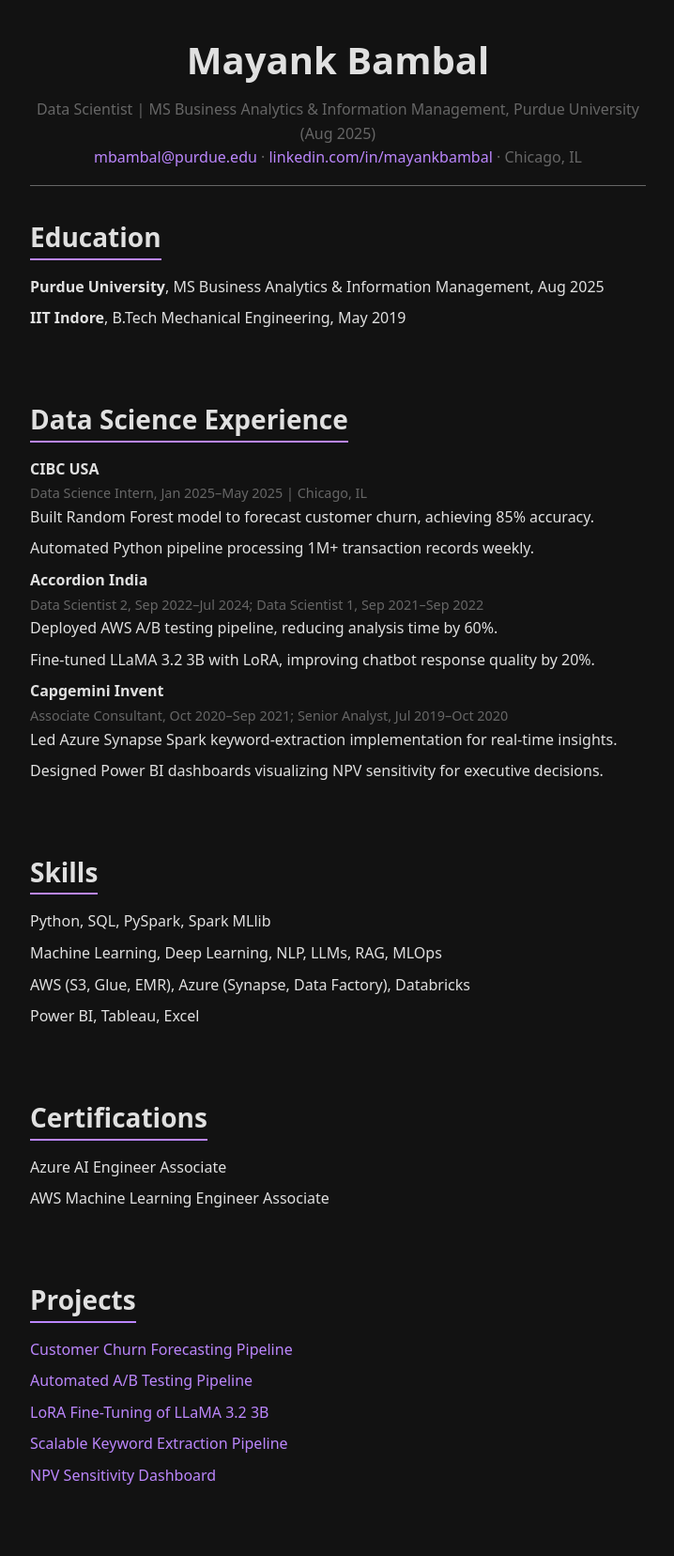
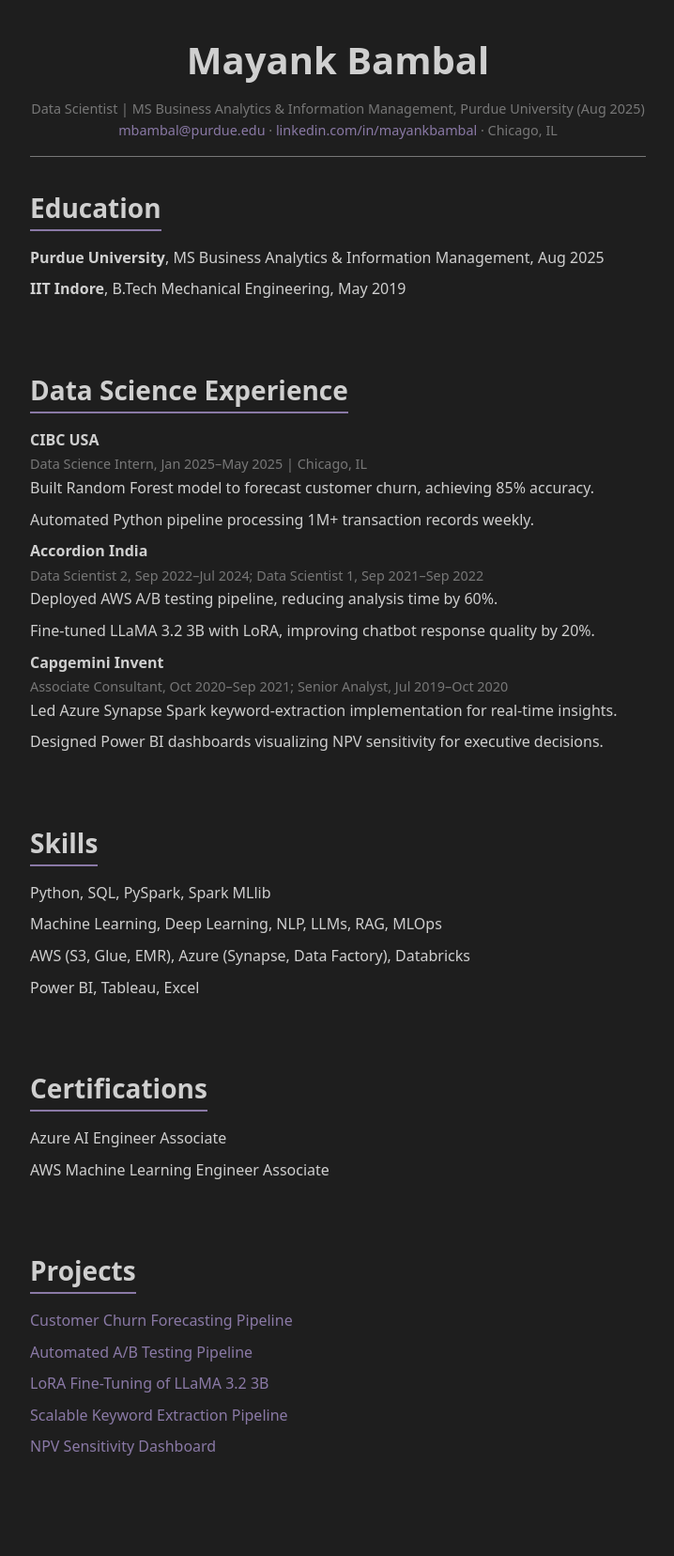
Before and after one commit to MayankBambal/mayankbambal.github.io, a Jekyll site: the page index.html, which Jekyll copies as it is, in a window 1280 px wide. Shown: the whole page at 94% size, without its empty margins (280-998 px from the left). Built offline with Jekyll 4.4.1, drawn with Linux system fonts in a browser that asks for light colours; after the commit the page ends 1625 px from its top, so only the background shows below that.

Commit message:
Update index.html

```diff
--- a/index.html
+++ b/index.html
@@ -4,28 +4,7 @@
   <meta charset="UTF-8">
   <meta name="viewport" content="width=device-width, initial-scale=1.0">
   <title>Mayank Bambal – Portfolio</title>
-  <style>
-    :root {
-      --bg-color: #121212;
-      --text-color: #e0e0e0;
-      --accent-color: #bb86fc;
-      --muted-color: #666;
-      --section-padding: 2rem;
-    }
-    * { box-sizing: border-box; margin: 0; padding: 0; }
-    body { background: var(--bg-color); color: var(--text-color); font-family: system-ui, sans-serif; line-height: 1.6; }
-    a { color: var(--accent-color); text-decoration: none; }
-    .container { max-width: 720px; margin: auto; padding: var(--section-padding); display: flex; flex-direction: column; gap: 2rem; }
-    header { text-align: center; padding-bottom: 1rem; border-bottom: 1px solid var(--muted-color); }
-    header h1 { font-size: 2.5rem; margin-bottom: 0.5rem; }
-    header p { color: var(--muted-color); }
-    .section { margin-bottom: var(--section-padding); }
-    .section h2 { font-size: 1.75rem; margin-bottom: 1rem; border-bottom: 2px solid var(--accent-color); display: inline-block; }
-    ul { list-style: none; padding-left: 0; }
-    li { margin-bottom: 0.5rem; }
-    .meta { color: var(--muted-color); font-size: 0.9rem; }
-    nav a { display: inline-block; margin: 0.5rem 0; }
-  </style>
+  <link rel="stylesheet" href="styles.css">
 </head>
 <body>
   <div class="container">
```
